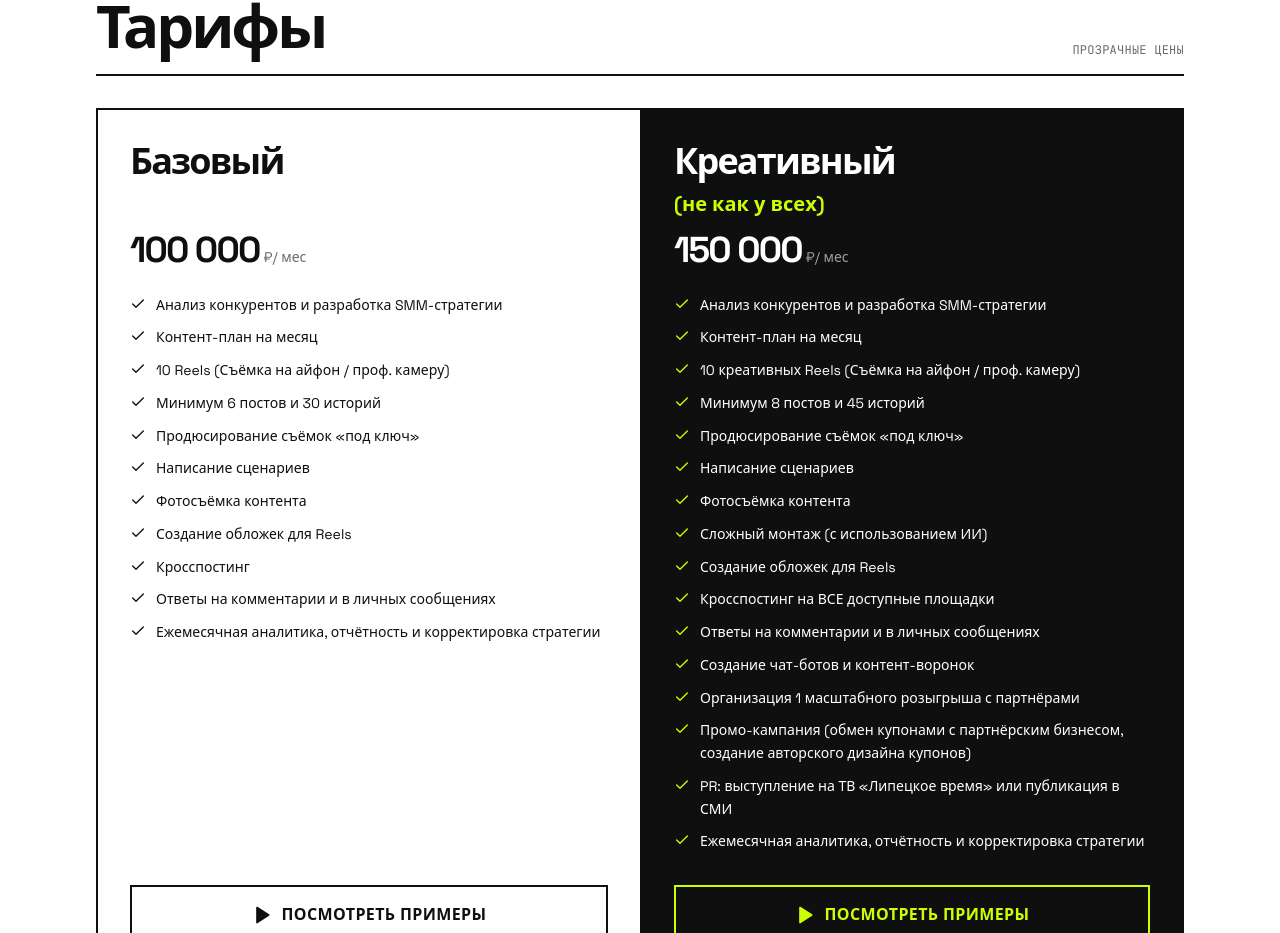
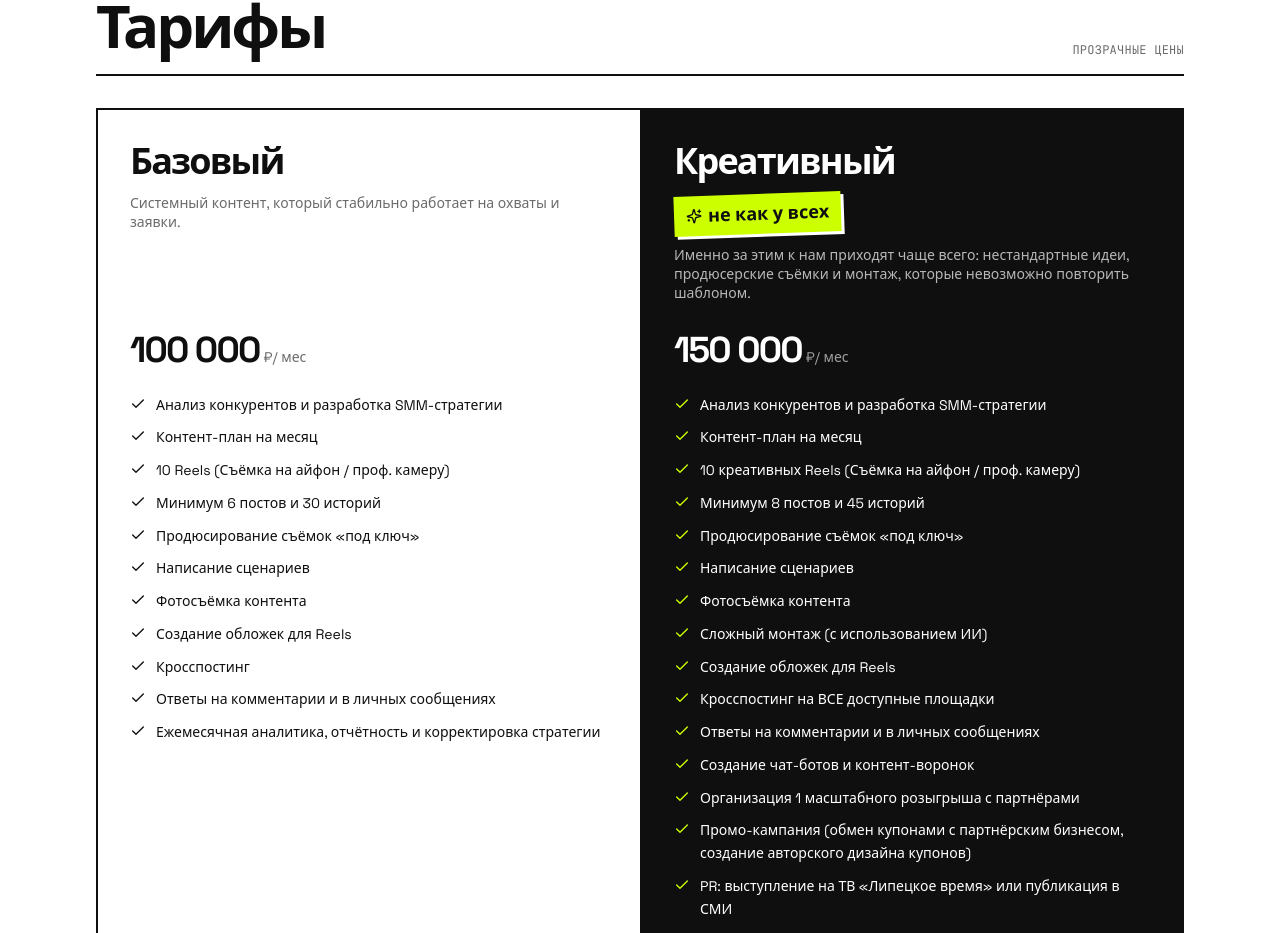
Before and after one commit to pr-poehali-dev/project-blueprints-2024, a React (Vite) app: page / in a window 1280 px wide. Shown: the part 2719-3652 px from the top of the page. Built offline with nearby package versions, Linux system fonts and the light colour scheme.

Commit message:
✨ refactor: creative focus highlight

```diff
--- a/src/components/PricingSection.tsx
+++ b/src/components/PricingSection.tsx
@@ -1,10 +1,11 @@
-import { Check, Play } from "lucide-react"
+import { Check, Play, Sparkles } from "lucide-react"
 import { Button } from "@/components/ui/button"
 
 const pricingTiers = [
   {
     name: "Базовый",
     accent: null,
+    note: "Системный контент, который стабильно работает на охваты и заявки.",
     examplesUrl: "https://rutube.ru/shorts/376ee44caea82478be5e7f5fe29fa445/",
     price: "100 000",
     period: "/ мес",
@@ -26,7 +27,8 @@ const pricingTiers = [
   },
   {
     name: "Креативный",
-    accent: "(не как у всех)",
+    accent: "не как у всех",
+    note: "Именно за этим к нам приходят чаще всего: нестандартные идеи, продюсерские съёмки и монтаж, которые невозможно повторить шаблоном.",
     examplesUrl: "https://rutube.ru/shorts/fd0edd196b670e7ae99c033aa265b894/",
     price: "150 000",
     period: "/ мес",
@@ -74,14 +76,20 @@ export function PricingSection() {
                 index !== 0 ? "border-t-2 md:border-t-0 border-foreground" : ""
               } ${tier.highlighted ? "bg-foreground text-background" : ""}`}
             >
-              <div className="min-h-[76px]">
+              <div className="md:min-h-[176px]">
                 <h3 className="text-3xl sm:text-4xl font-bold leading-none tracking-tighter">
                   {tier.name}
                 </h3>
                 {tier.accent && (
-                  <span className="mt-2 inline-block text-lg sm:text-xl font-bold text-accent">
+                  <span className="mt-3 inline-flex items-center gap-1.5 bg-accent text-accent-foreground px-3 py-1.5 text-base sm:text-lg font-bold -rotate-2 shadow-[3px_3px_0_0_hsl(var(--background))]">
+                    <Sparkles className="h-4 w-4 flex-shrink-0" />
                     {tier.accent}
                   </span>
+                )}
+                {tier.note && (
+                  <p className={`mt-3 text-sm leading-snug ${tier.highlighted ? "text-background/70" : "text-muted-foreground"}`}>
+                    {tier.note}
+                  </p>
                 )}
               </div>
 
```
